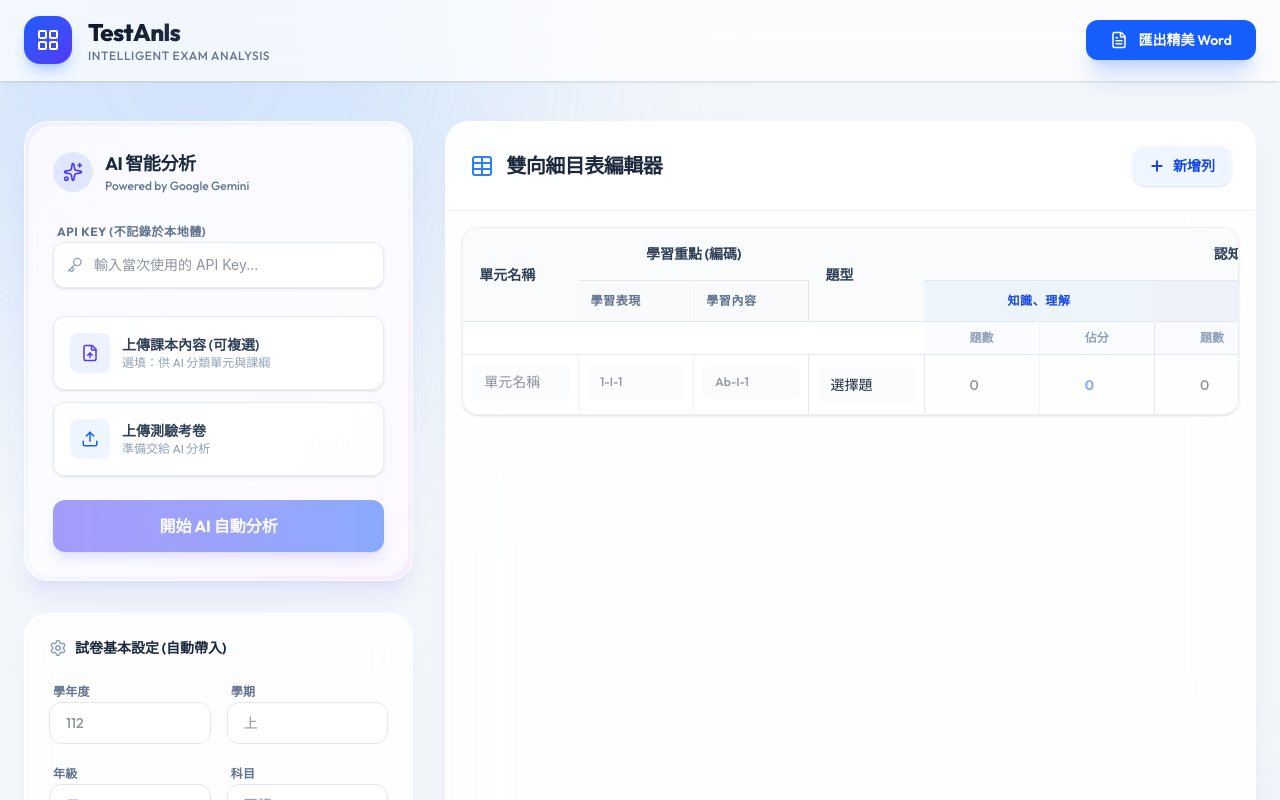
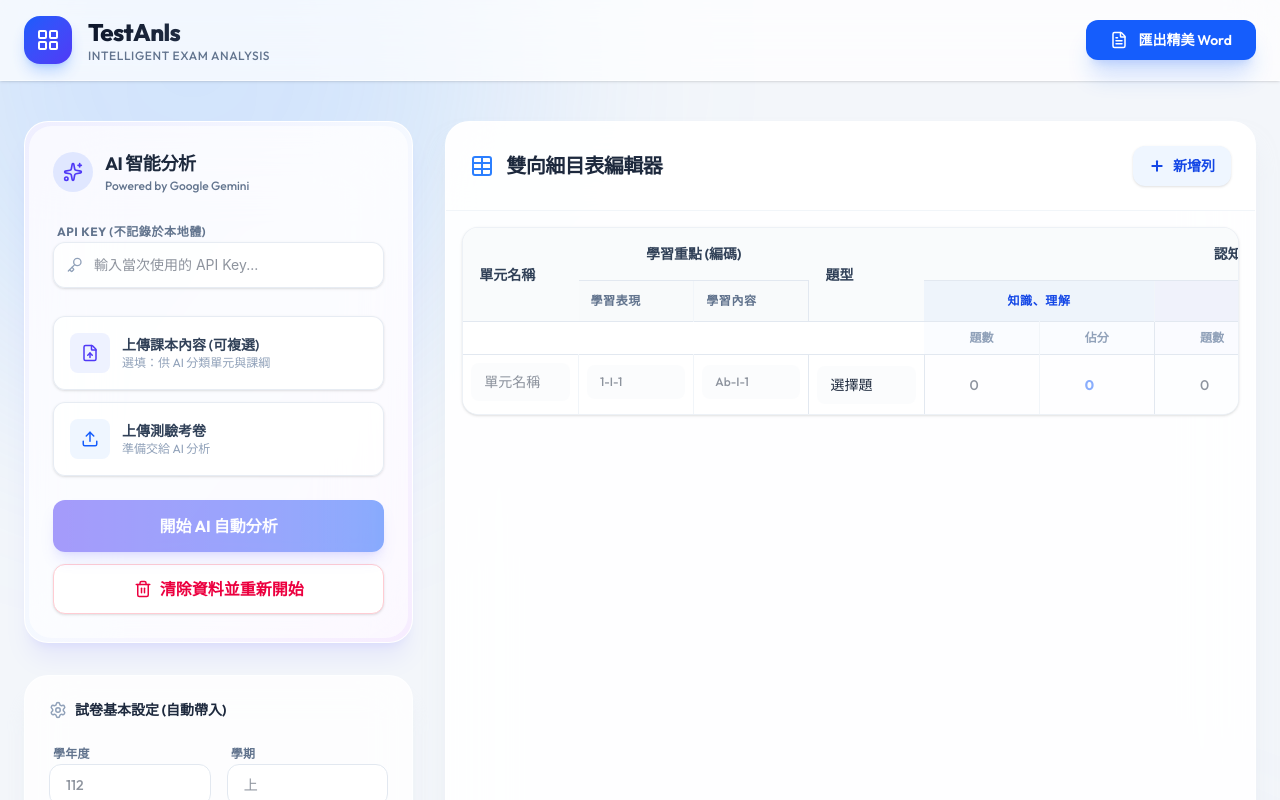
Before and after one commit to chy23/TestAnls, a React (Vite) app: page / in a window 1280 px wide. Shown: the top 800 px of the page. Built offline with nearby package versions, Linux system fonts and the light colour scheme.

Commit message:
Add clear data button

```diff
--- a/src/App.jsx
+++ b/src/App.jsx
@@ -36,6 +36,40 @@ export default function App() {
   const [isAnalyzing, setIsAnalyzing] = useState(false);
   const [syllabusFiles, setSyllabusFiles] = useState([]);
   const [testPaperFile, setTestPaperFile] = useState(null);
+
+  const handleReset = () => {
+    if (window.confirm("確定要清除所有上傳檔案與表格資料嗎？")) {
+      setSyllabusFiles([]);
+      setTestPaperFile(null);
+      setTableData([
+        {
+          id: Date.now(),
+          unitName: '',
+          learningPerformance: '',
+          learningContent: '',
+          questionType: '選擇題',
+          cognitiveScores: {
+            knowledge: { count: 0, score: 0 },
+            application: { count: 0, score: 0 },
+            evaluation: { count: 0, score: 0 }
+          }
+        }
+      ]);
+      setBasicInfo({
+        academicYear: '112',
+        semester: '上',
+        grade: '三',
+        subject: '數學',
+        scope: '第一單元至第五單元',
+        time: '40分鐘',
+        setter: '王大明老師',
+        reviewer: '李小華老師'
+      });
+      setError(null);
+      setSuccessMsg("資料已全數清除，可以重新開始分析了！");
+    }
+  };
+
   const [error, setError] = useState(null);
   const [successMsg, setSuccessMsg] = useState(null);
 
@@ -470,13 +504,23 @@ export default function App() {
                   </div>
                 </div>
 
+                <div className="mt-6 flex flex-col gap-3">
                   <button
                     onClick={handleAIAnalysis}
                     disabled={isAnalyzing || !testPaperFile}
-                  className="mt-6 w-full py-3.5 bg-gradient-to-r from-indigo-600 to-blue-600 text-white font-bold rounded-xl shadow-lg shadow-indigo-500/30 hover:shadow-indigo-500/40 hover:-translate-y-0.5 active:translate-y-0 transition-all disabled:opacity-50 disabled:hover:translate-y-0 flex items-center justify-center gap-2"
+                    className="w-full py-3.5 bg-gradient-to-r from-indigo-600 to-blue-600 text-white font-bold rounded-xl shadow-lg shadow-indigo-500/30 hover:shadow-indigo-500/40 hover:-translate-y-0.5 active:translate-y-0 transition-all disabled:opacity-50 disabled:hover:translate-y-0 flex items-center justify-center gap-2"
                   >
                     {isAnalyzing ? <><Loader2 size={18} className="animate-spin" /> 正在深度分析中...</> : '開始 AI 自動分析'}
                   </button>
+
+                  <button
+                    onClick={handleReset}
+                    className="w-full py-3 bg-white border border-rose-200 text-rose-600 font-bold rounded-xl shadow-sm hover:bg-rose-50 hover:border-rose-300 hover:-translate-y-0.5 active:translate-y-0 transition-all flex items-center justify-center gap-2"
+                  >
+                    <Trash2 size={18} />
+                    清除資料並重新開始
+                  </button>
+                </div>
               </div>
             </div>
 
```
Lines whose indentation alone changed are shown as unchanged.
